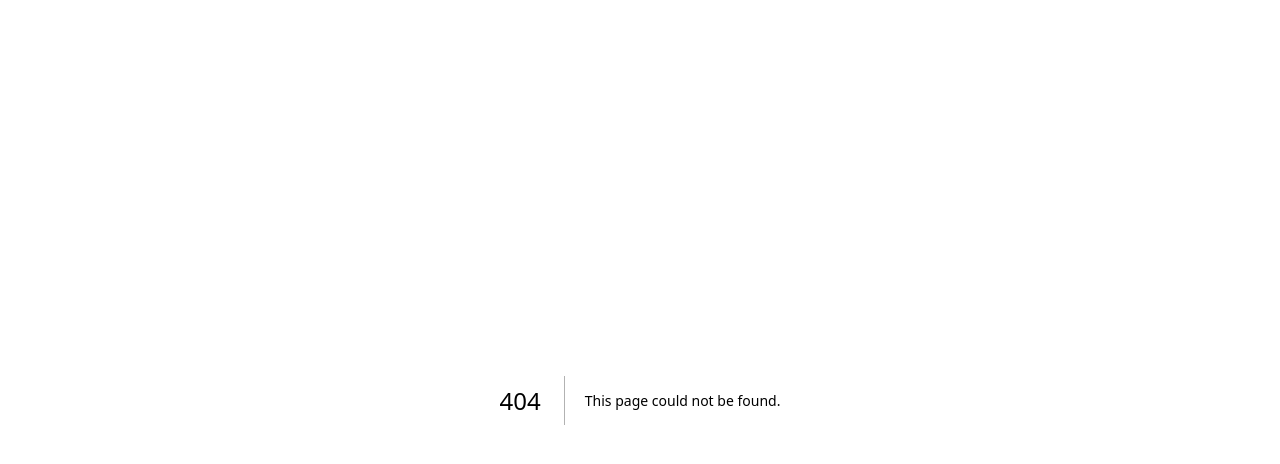
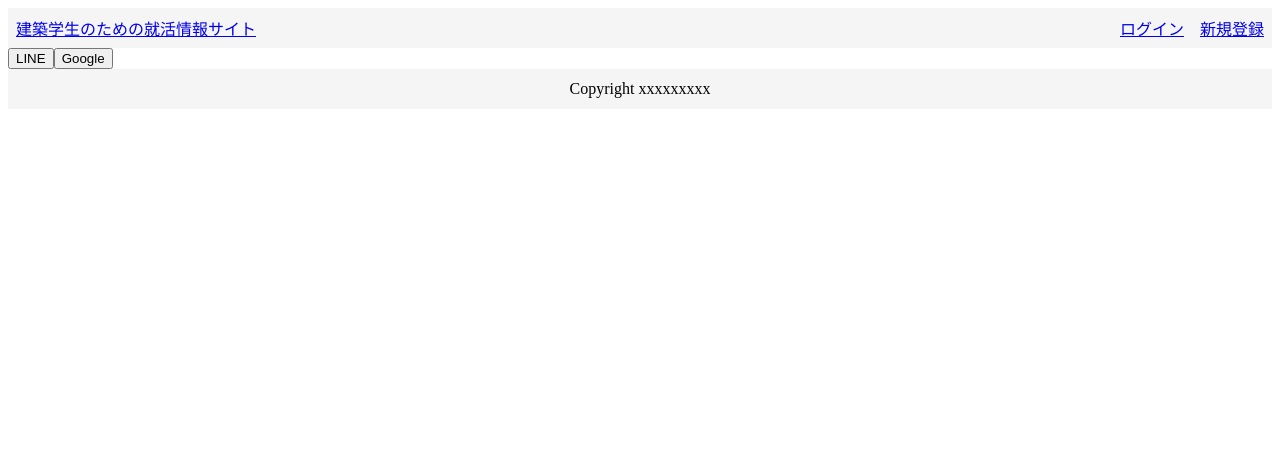
Before and after one commit to jazzybruno/ARCHI-NAVI, a Next.js app: page /sample/social in a window 1280 px wide. Before the commit this address had no page. Shown: the top 464 px of the page. Built offline with nearby package versions, Linux system fonts and the light colour scheme; no server answers.

Commit message:
social login sample

```diff
--- /dev/null
+++ b/src/pages/sample/social.tsx
@@ -0,0 +1,22 @@
+import type { NextPageWithLayout } from 'next'
+import { MainLayout } from 'layouts/main'
+import { Router, useRouter } from 'next/router'
+
+const SocialPage: NextPageWithLayout = () => {
+  const router = useRouter()
+
+  async function signin(provider: string) {
+    router.push(`${process.env.NEXT_PUBLIC_API_BASE_URL}/auth/redirect/${provider}`)
+  }
+
+  return (
+    <div>
+      <button onClick={() => signin('line')}>LINE</button>
+      <button onClick={() => signin('google')}>Google</button>
+    </div>
+  )
+}
+
+SocialPage.getLayout = (page) => <MainLayout>{page}</MainLayout>
+
+export default SocialPage
```
Also changed, not shown: src/pages/sample/file.tsx (renamed from src/pages/file.tsx).
